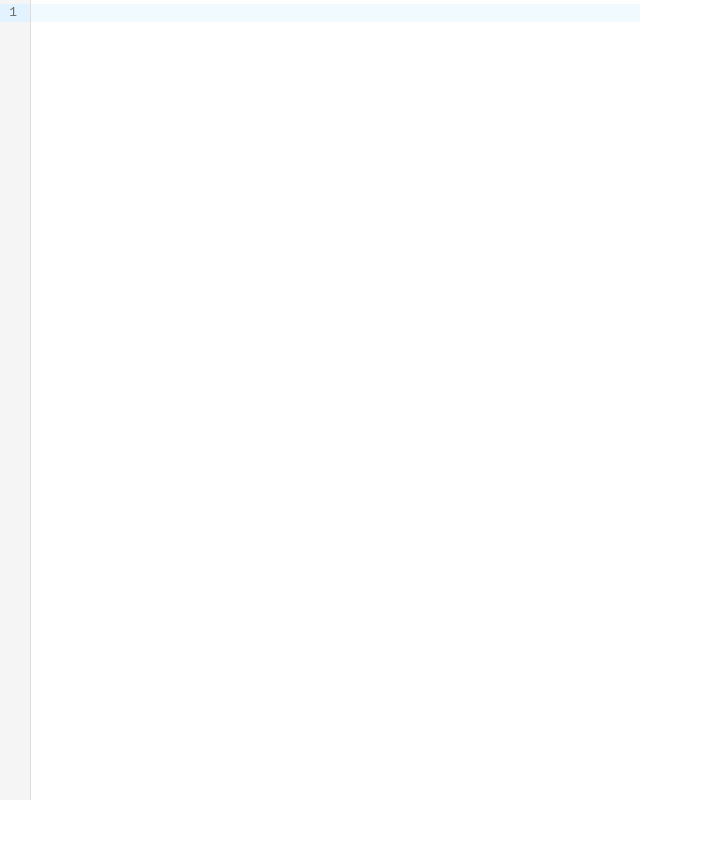
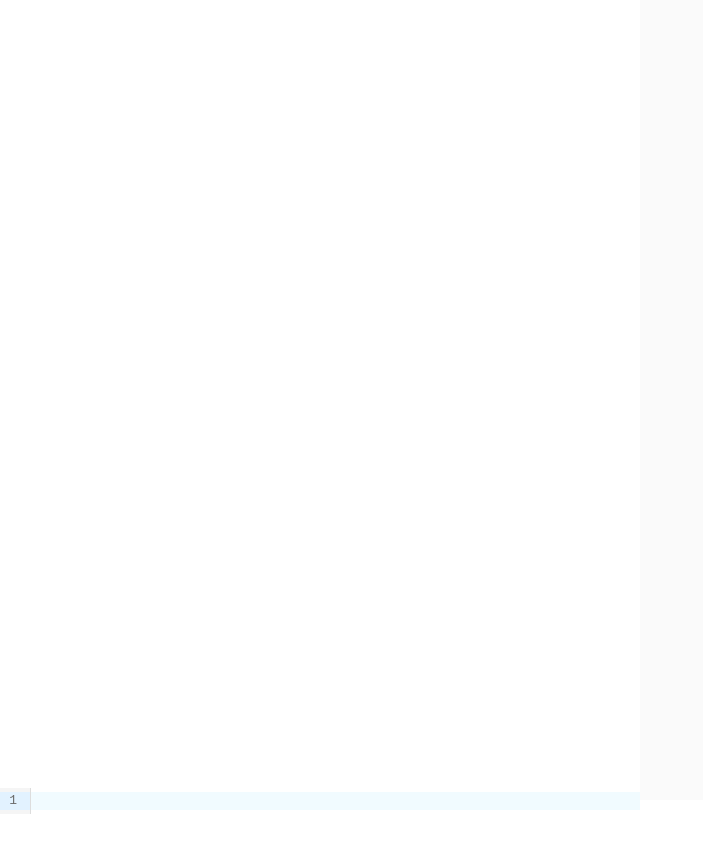
Before and after one commit to AndrewPentri/jb-internship-grazie-md, a React (Create React App) app: page / in a window 1280 px wide. Shown: the top 852 px of the page, without its empty margins (0-703 px from the left). Before the commit the page ends 800 px from the top, so only its background shows below. Built offline with nearby package versions, Linux system fonts and the light colour scheme.

Commit message:
Add preview component.
Add styles to components.

```diff
--- a/src/App.js
+++ b/src/App.js
@@ -1,11 +1,15 @@
+import React from "react";
 import './App.scss';
 
 import Editor from "./components/editor/Editor";
+import Preview from "./components/preview/Preview";
+
 
 function App() {
   return (
     <div className="App">
       <Editor/>
+      <Preview/>
     </div>
   );
 }
--- a/src/App.scss
+++ b/src/App.scss
@@ -0,0 +1,3 @@
+.App {
+  height: 100vh;
+}
--- a/src/components/editor/Editor.js
+++ b/src/components/editor/Editor.js
@@ -3,14 +3,16 @@
 * */
 
 import React from 'react';
+import './styles.scss';
+
 import ReactCodemirror from "@uiw/react-codemirror";
 
 const Editor = function () {
     return (
-        <ReactCodemirror
-            width={'50%'}
-            height={'100vh'}
-        />
+        <div className={'md-editor'}>
+            <ReactCodemirror/>
+        </div>
+
     )
 }
 
--- /dev/null
+++ b/src/components/editor/styles.scss
@@ -0,0 +1,5 @@
+.md-editor {
+  width: 50%;
+  height: inherit;
+  display: inline-block;
+}
--- /dev/null
+++ b/src/components/preview/Preview.js
@@ -0,0 +1,15 @@
+/**
+* Component renders view of translated to HTML Markdown text from editor.
+* */
+import React from 'react';
+import './styles.scss'
+
+const Preview = function () {
+    return (
+        <div className={'preview'}>
+
+        </div>
+    )
+}
+
+export default Preview;
--- /dev/null
+++ b/src/components/preview/styles.scss
@@ -0,0 +1,7 @@
+.preview {
+  height: inherit;
+  overflow: auto;
+  width: 50%;
+  background: #fafafa;
+  display: inline-block;
+}
```
